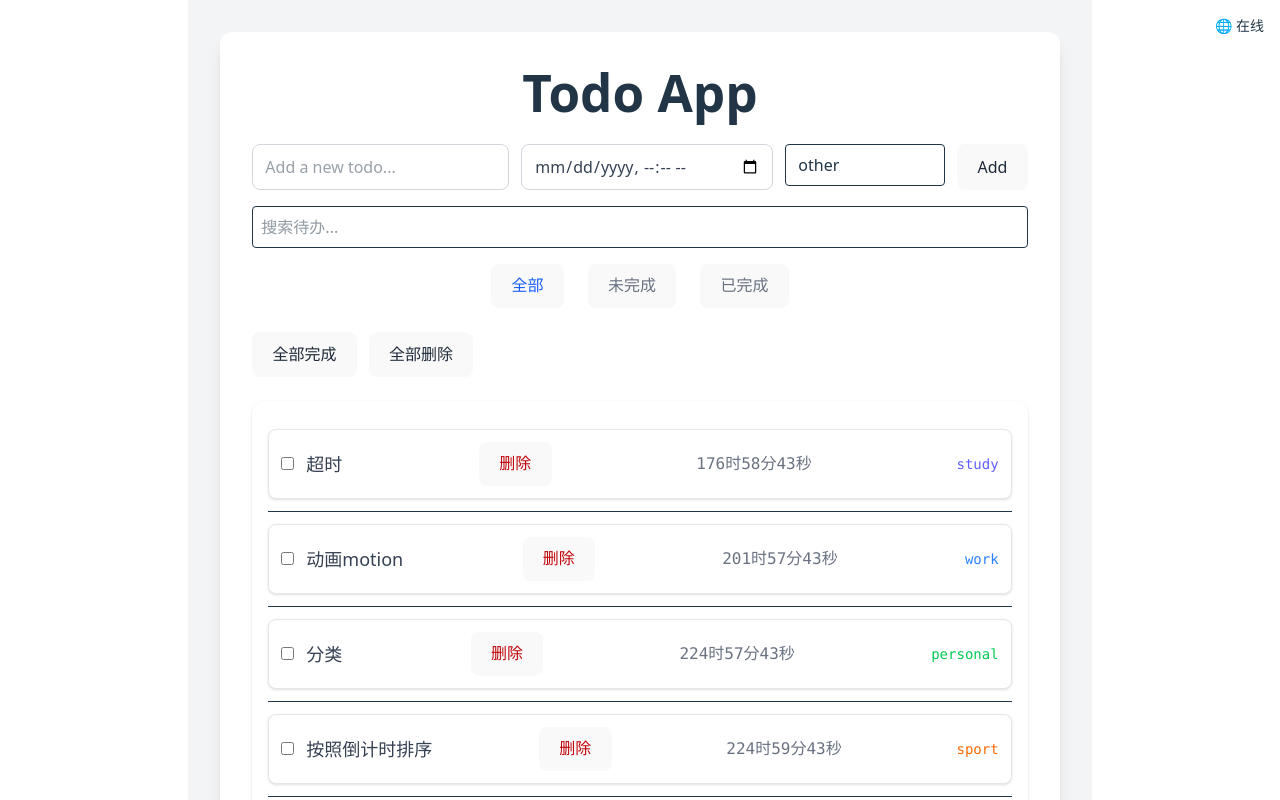
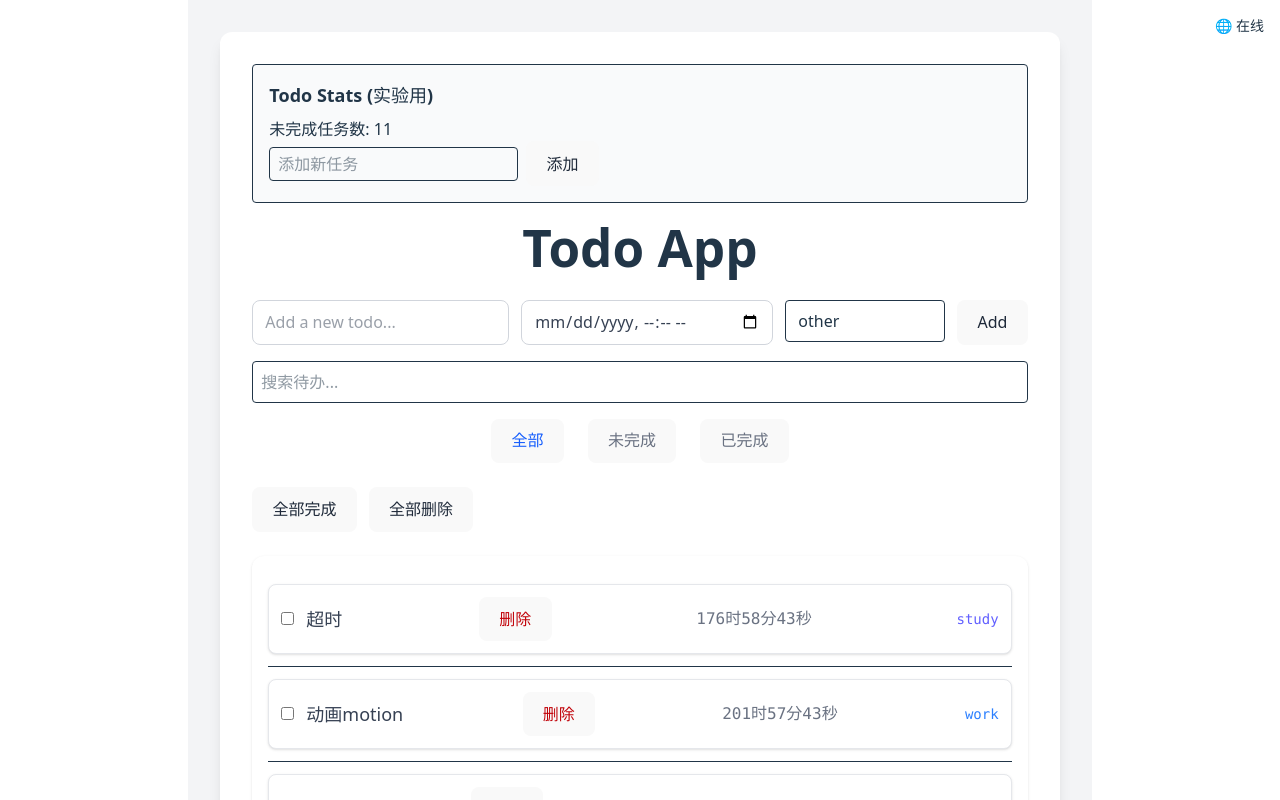
Before and after one commit to xzy1124/todo-app, a React (Vite) app: page / in a window 1280 px wide. Shown: the top 800 px of the page. Built offline with nearby package versions, Linux system fonts and the light colour scheme; data requests are answered from the project's data file; sample sign-in values are in the browser's storage.

Commit message:
添加实验组件测试useTodos的缺陷，无法实时共享

```diff
--- a/data/todos.json
+++ b/data/todos.json
@@ -35,13 +35,6 @@
     "userId": 1
   },
   {
-    "id": "aqq6Aa7",
-    "title": "11",
-    "completed": false,
-    "group": "other",
-    "userId": 1
-  },
-  {
     "id": 1763112910740,
     "title": "添加截止时间和分类",
     "completed": false,
@@ -52,7 +45,7 @@
   {
     "id": "1763113387175",
     "title": "第一个",
-    "completed": false,
+    "completed": true,
     "userId": 1,
     "deadline": "2025-11-14T18:43",
     "group": "food"
@@ -96,5 +89,45 @@
     "userId": 2,
     "deadline": null,
     "group": "other"
+  },
+  {
+    "id": "1763195648535",
+    "title": "添加新任务",
+    "completed": false,
+    "userId": 1,
+    "deadline": null,
+    "group": "other"
+  },
+  {
+    "id": "1763197105743",
+    "title": "现在是zustand",
+    "completed": false,
+    "userId": 1,
+    "deadline": null,
+    "group": "other"
+  },
+  {
+    "id": "1763197149555",
+    "title": "ss",
+    "completed": false,
+    "userId": 1,
+    "deadline": null,
+    "group": "other"
+  },
+  {
+    "id": "1763197156797",
+    "title": "sss",
+    "completed": false,
+    "userId": 1,
+    "deadline": null,
+    "group": "other"
+  },
+  {
+    "id": "1763197725119",
+    "title": "111",
+    "completed": false,
+    "userId": 1,
+    "deadline": null,
+    "group": "other"
   }
 ]
--- a/package.json
+++ b/package.json
@@ -23,7 +23,8 @@
     "react": "^19.1.1",
     "react-dom": "^19.1.1",
     "react-router-dom": "^7.9.6",
-    "tailwindcss": "^4.1.16"
+    "tailwindcss": "^4.1.16",
+    "zustand": "^5.0.8"
   },
   "devDependencies": {
     "@eslint/js": "^9.36.0",
--- a/src/pages/Home.tsx
+++ b/src/pages/Home.tsx
@@ -5,6 +5,7 @@ import {useTodos} from '../hooks/useTodos';
 import Toast from '../common/toast/Toast';
 import {useNetworkStatus} from '../hooks/useNetworkStatus';
 import { X } from "lucide-react";
+import TodoStats from './TodoStatus';
 const Home: React.FC = () => {
     const {
         //这样todos拿到的就是排好序的数组
@@ -44,6 +45,8 @@ const Home: React.FC = () => {
 
             </div>
             <div className='w-full max-w-4xl mx-auto bg-white shadow-lg rounded-xl p-8'>
+                    {/* 注意！！！这里是测试TodoStatus组件的 */}
+                <TodoStats />
                 <h1 className='text-3xl font-bold text-center mb-6'>Todo App</h1>
                 <TodoInput onAdd={handleAdd} />
                 {/* 这里加一个输入框 */}
--- /dev/null
+++ b/src/pages/TodoStatus.tsx
@@ -0,0 +1,35 @@
+import React, { useState } from "react";
+import { useTodos } from "../hooks/useTodos";
+
+const TodoStats: React.FC = () => {
+    const { todos, handleAdd } = useTodos(); // ❌ 注意这里是 useTodos
+    const [newTitle, setNewTitle] = useState("");
+
+    const handleAddClick = () => {
+        if (!newTitle) return;
+        handleAdd(newTitle);
+        setNewTitle("");
+    };
+
+    return (
+        <div className="p-4 border rounded mb-4 bg-gray-50">
+            <h2 className="text-lg font-bold mb-2">Todo Stats (实验用)</h2>
+            <p>未完成任务数: {todos.filter(t => !t.completed).length}</p>
+            <input
+                type="text"
+                value={newTitle}
+                onChange={(e) => setNewTitle(e.target.value)}
+                placeholder="添加新任务"
+                className="border px-2 py-1 mr-2 rounded"
+            />
+            <button
+                onClick={handleAddClick}
+                className="bg-blue-500 text-gray-800 px-2 py-1 rounded hover:bg-blue-600"
+            >
+                添加
+            </button>
+        </div>
+    );
+};
+
+export default TodoStats;
--- /dev/null
+++ b/src/store/todoStore.tsx
@@ -0,0 +1,158 @@
+// src/store/todoStore.ts
+import { create } from 'zustand';
+import { persist } from 'zustand/middleware';
+import type { Todo } from '../types/todo';
+import { addTodo as apiAdd, updateTodo as apiUpdate, deleteTodo as apiDelete, getTodo as apiGet } from '../api/todoApi';
+
+export interface OfflineAction {
+    type: 'add' | 'update' | 'delete';
+    todo: Todo;
+}
+
+interface TodoState {
+    todos: Todo[];
+    offlineQueue: OfflineAction[];
+
+    // ---- Actions ----
+    addTodo: (title: string, deadline?: string, group?: string) => void;
+    toggleTodo: (id: number) => void;
+    deleteTodo: (id: number) => void;
+    completeAll: () => void;
+    deleteAll: () => void;
+
+    // ---- 离线同步 ----
+    syncTodos: () => Promise<void>;
+
+    // ---- 初始化 todos ----
+    fetchTodos: () => Promise<void>;
+}
+
+export const useTodoStore = create<TodoState>()(
+    persist(
+        (set, get) => ({
+            todos: [],
+            offlineQueue: [],
+
+            fetchTodos: async () => {
+                try {
+                    const res = await apiGet();
+                    set({ todos: res.data });
+                } catch (err) {
+                    console.warn('⚠️ 获取服务器 todos 失败，使用本地缓存', err);
+                }
+            },
+
+            addTodo: (title, deadline, group) => {
+                const tempId = Date.now();
+                const newTodo: Todo = { id: tempId, title, completed: false, deadline, group };
+
+                // 1️⃣ 更新本地状态
+                set({ todos: [newTodo, ...get().todos] });
+
+                // 2️⃣ 尝试同步到服务器
+                apiAdd(title, deadline, group)
+                    .then(res => {
+                        set({
+                            todos: get().todos.map(t => t.id === tempId ? res.data : t)
+                        });
+                    })
+                    .catch(() => {
+                        // 3️⃣ 离线加入队列
+                        set({ offlineQueue: [...get().offlineQueue, { type: 'add', todo: newTodo }] });
+                    });
+            },
+
+            toggleTodo: (id) => {
+                const todo = get().todos.find(t => t.id === id);
+                if (!todo) return;
+
+                // 1️⃣ 本地更新
+                set({
+                    todos: get().todos.map(t => t.id === id ? { ...t, completed: !t.completed } : t)
+                });
+
+                // 2️⃣ 同步到服务器
+                apiUpdate(id, { completed: !todo.completed })
+                    .catch(() => {
+                        set({
+                            offlineQueue: [...get().offlineQueue, { type: 'update', todo: { ...todo, completed: !todo.completed } }]
+                        });
+                    });
+            },
+
+            deleteTodo: (id) => {
+                const todo = get().todos.find(t => t.id === id);
+                if (!todo) return;
+
+                // 1️⃣ 本地删除
+                set({ todos: get().todos.filter(t => t.id !== id) });
+
+                // 2️⃣ 同步到服务器
+                apiDelete(id)
+                    .catch(() => {
+                        set({ offlineQueue: [...get().offlineQueue, { type: 'delete', todo }] });
+                    });
+            },
+
+            completeAll: () => {
+                // 1️⃣ 本地更新
+                set({
+                    todos: get().todos.map(t => ({ ...t, completed: true }))
+                });
+
+                // 2️⃣ 尝试同步未完成的到服务器
+                get().todos.forEach(todo => {
+                    if (!todo.completed) {
+                        apiUpdate(todo.id, { completed: true })
+                            .catch(() => {
+                                set({
+                                    offlineQueue: [...get().offlineQueue, { type: 'update', todo: { ...todo, completed: true } }]
+                                });
+                            });
+                    }
+                });
+            },
+
+            deleteAll: () => {
+                // 1️⃣ 本地清空
+                set({ todos: [] });
+
+                // 2️⃣ 尝试同步删除
+                get().todos.forEach(todo => {
+                    apiDelete(todo.id)
+                        .catch(() => {
+                            set({ offlineQueue: [...get().offlineQueue, { type: 'delete', todo }] });
+                        });
+                });
+            },
+
+            syncTodos: async () => {
+                const queue = get().offlineQueue;
+                if (queue.length === 0) return;
+
+                let updatedTodos = [...get().todos];
+                const remainingQueue: OfflineAction[] = [];
+
+                for (const action of queue) {
+                    try {
+                        if (action.type === 'add') {
+                            const res = await apiAdd(action.todo.title, action.todo.deadline, action.todo.group);
+                            updatedTodos = updatedTodos.map(t => t.id === action.todo.id ? res.data : t);
+                        } else if (action.type === 'update') {
+                            await apiUpdate(action.todo.id, { completed: action.todo.completed });
+                        } else if (action.type === 'delete') {
+                            await apiDelete(action.todo.id);
+                            updatedTodos = updatedTodos.filter(t => t.id !== action.todo.id);
+                        }
+                    } catch (err) {
+                        console.log(err);
+                        remainingQueue.push(action);
+                    }
+                }
+
+                set({ todos: updatedTodos, offlineQueue: remainingQueue });
+            }
+        }),
+        { name: 'todo-storage' } // persist 的 key
+    )
+);
```
Also changed, not shown: 1 other file (tests, documents, lock files or other folders).
